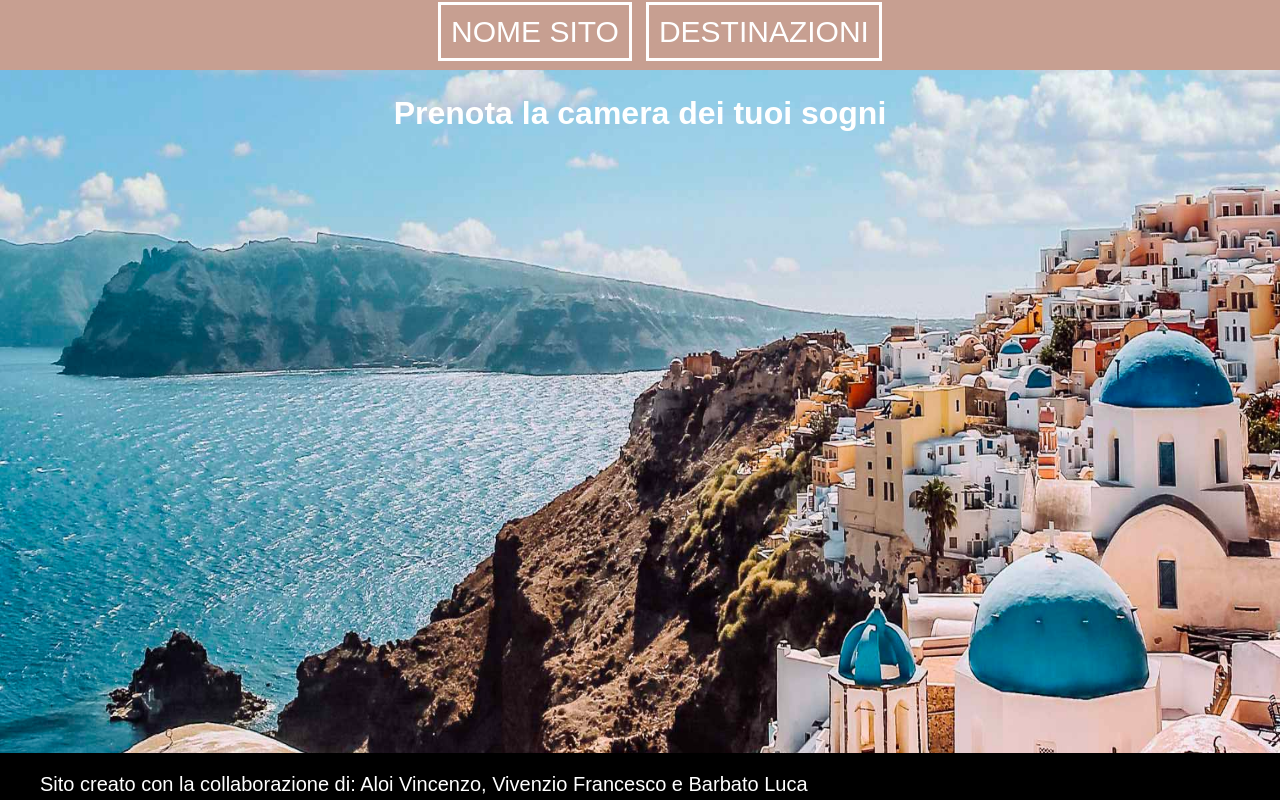
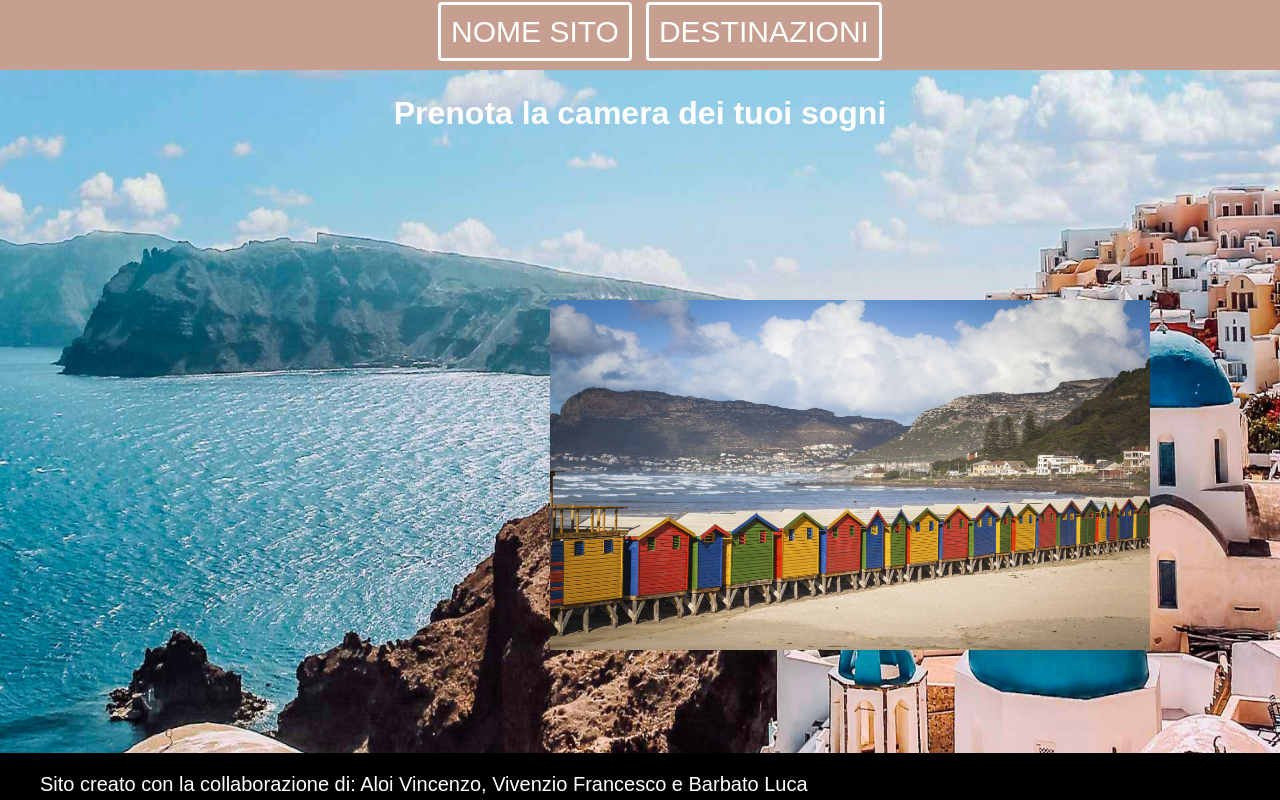
Before and after one commit to vinnion144/Sito-HTML, a PHP site: page / in a window 1280 px wide. Run offline with PHP 8.4, Linux system fonts and the light colour scheme.

Commit message:
slideshower

```diff
--- a/index.html
+++ b/index.html
@@ -1,23 +1,52 @@
 <html>
+    <head>
+        <meta charset="UFT-8">
         <meta name="viewport" content="width=device-width, initial-scale=1.0">
-    <head>
+        <meta http-equiv="X-UA-Compatible" content="ie=edge">
         <title>
             Nome sito
         </title>
         <link rel="stylesheet" href="style.css">
     </head>
     <body>
-        <div>
         <header>
             <ul id="homebarid" class="homebar">
                 <li><a href="index.html" >NOME SITO</a></li>
                 <li><a href="#generi_sezione" >DESTINAZIONI</a></li>
             </ul>
         </header>
-        </div>
+
         <main>
             <div><h1 class="titolo"><b>Prenota la camera dei tuoi sogni</b></h1></div>
             <h1 id="generi_sezione" class="generi">Destinazioni</h1>
+            <div class="spazio"></div>
+            <div class="slide-container">
+                <div class="slide fade">
+                    <img src="Tokyo.jpg" width="600px" height="350px">
+                </div>
+                <div class="slide fade">
+                    <img src="Messico.jpg" width="600px" height="350px">
+                </div>
+                <div class="slide fade">
+                    <img src="Sudafrica.jpg" width="600px" height="350px">
+                </div>
+            </div>
+            <script>
+                var slideIndex = 1;
+                change();
+
+                function change() {
+                    var i;
+                    var x = document.getElementsByClassName("slide");
+                    for (i = 0; i < x.length; i++) {
+                    x[i].style.display = "none";
+                    }
+                    slideIndex++;
+                    if (slideIndex > x.length) {slideIndex = 1}
+                    x[slideIndex-1].style.display = "block";
+                    setTimeout(change, 4000);
+                }
+            </script>
         </main>
 
         <footer>
--- a/style.css
+++ b/style.css
@@ -11,6 +11,9 @@
 
 body{
     margin: 0;
+}
+main {
+    height: 100%;
 }
 
 .header_border{
@@ -79,4 +82,27 @@
     margin-top:10px;
     padding: 10px;
     border: 3px solid white;
+    border-radius: 4px;
 }
+.slide-container {
+    max-width: 800px;
+    max-height: 800px;
+    margin: auto;
+    position: absolute;
+    top: 300px;
+    left: 550px;
+    background-color: black;
+}
+.slide {
+    display: none;
+    max-width: 800px;
+    max-height: 800px;
+}
+.fade {
+    animation-name: fade;
+    animation-duration: 2.5s;
+}
+@keyframes fade {
+    from {opacity: 0.4}
+    to {opacity: 1}
+}
```
Also changed, not shown: Sudafrica.jpg (added), Tokyo.jpg (added), background website.png (deleted), backgroundWebsite.png (deleted), 1 other file. Lines whose indentation alone changed are shown as unchanged.
